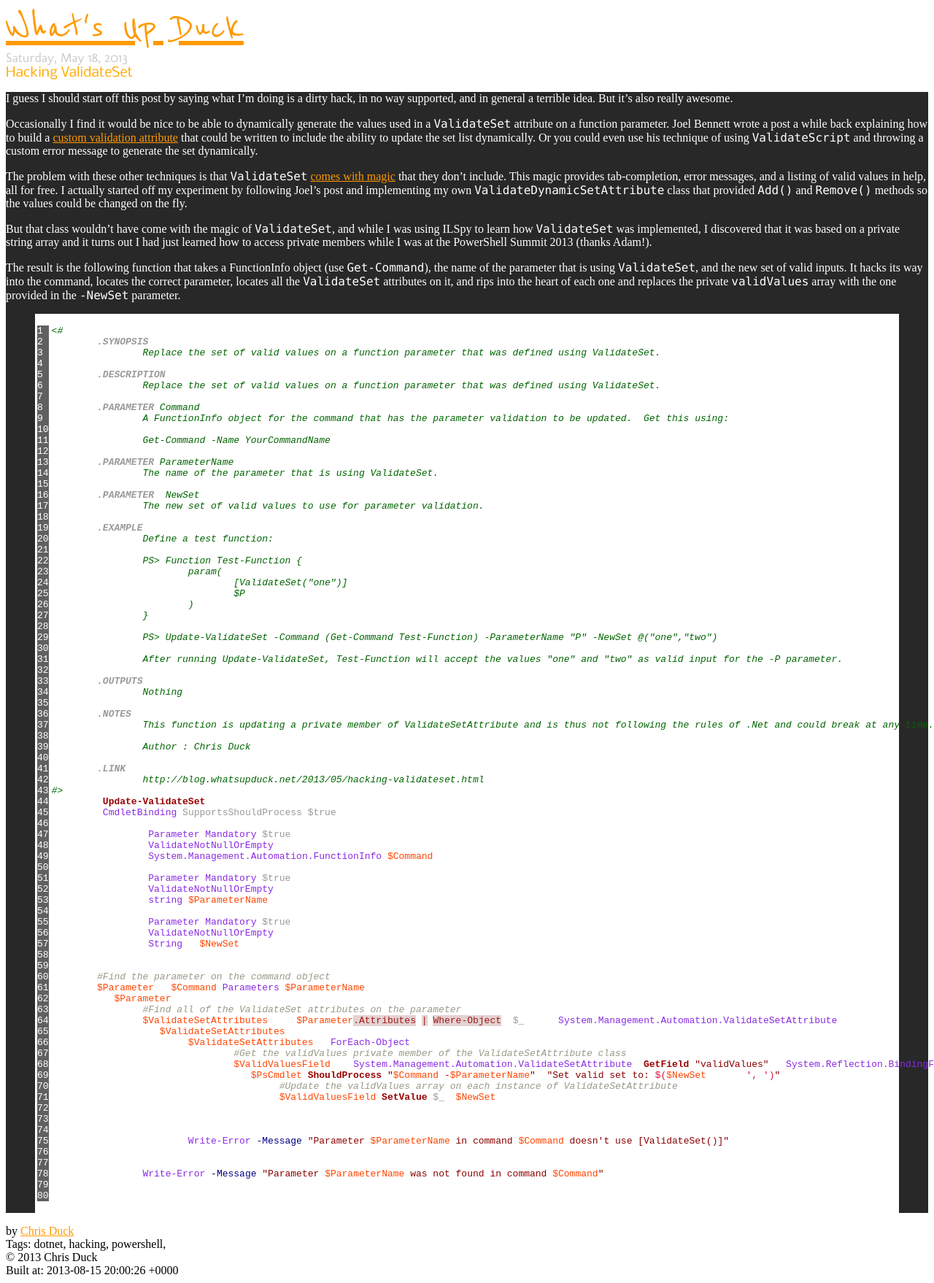
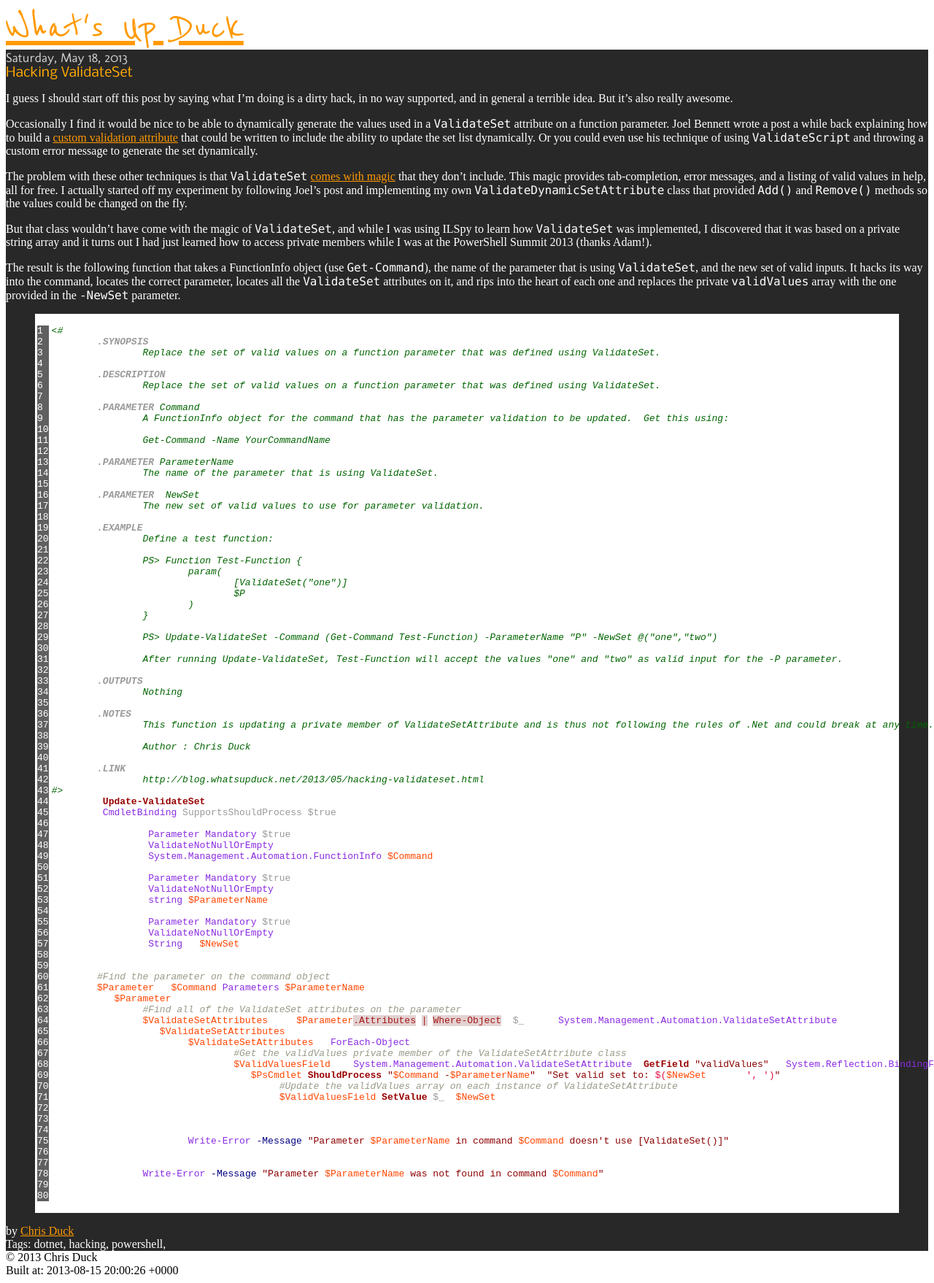
Before and after one commit to gpduck/gpduck.github.io, a Jekyll site: the page built from _posts/2013-05-18-hacking-validateset.markdown, in a window 1280 px wide. Shown: the whole page at 73% size. Built offline with Jekyll 4.4.1, drawn with Linux system fonts in a browser that asks for light colours.

Commit message:
Update site.css

```diff
--- a/css/site.css
+++ b/css/site.css
@@ -1,3 +1,11 @@
+a:link {
+  color: #ff9900;
+}
+
+a:visited {
+  color: #dd7700;
+}
+
 #blogtitle {
   font-family: 'Reenie Beanie';
   font-size: 60px;
@@ -5,6 +13,11 @@
   font-variant: normal;
   text-decoration: none;
   color: #ffffff;
+}
+
+#post {
+  color: #ffffff;
+  background: #282828;
 }
 
 #postdate {
@@ -21,14 +34,5 @@
 }
 
 #postcontent {
-  color: #ffffff;
-  background: #282828;
+
 }
-
-a:link {
-  color: #ff9900;
-}
-
-a:visited {
-  color: #dd7700;
-}
```
